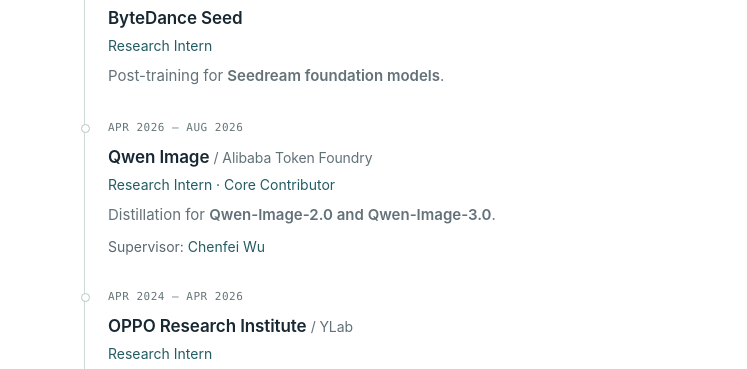
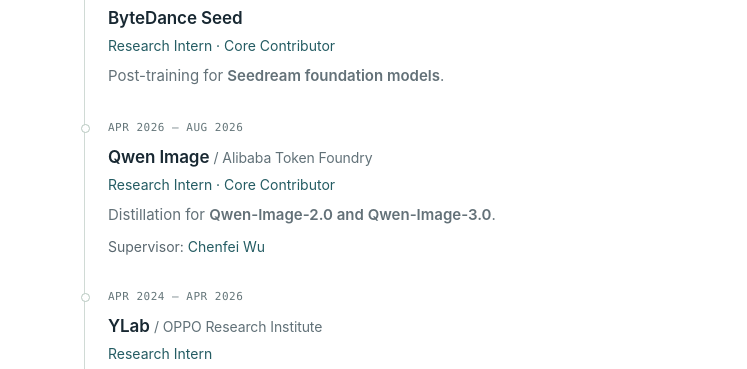
Before and after one commit to TianheWu/tianhe-page, a plain HTML site: page index.html in a window 1280 px wide. Shown: the part 2667-3036 px from the top of the page, 0-747 px from the left. Drawn offline with Linux system fonts and the light colour scheme.

Commit message:
Update Seed role and YLab affiliation display

```diff
--- a/index.html
+++ b/index.html
@@ -356,7 +356,7 @@
         <div class="timeline">
           <article class="timeline-item current">
             <div class="timeline-meta"><span class="timeline-date">SEP 2026 — PRESENT</span><span class="current-label">Current</span></div>
-            <h3>ByteDance Seed</h3><p class="position">Research Intern</p>
+            <h3>ByteDance Seed</h3><p class="position">Research Intern · Core Contributor</p>
             <p>Post-training for <strong>Seedream foundation models</strong>.</p>
           </article>
           <article class="timeline-item">
@@ -367,7 +367,7 @@
           </article>
           <article class="timeline-item">
             <div class="timeline-meta"><span class="timeline-date">APR 2024 — APR 2026</span></div>
-            <h3>OPPO Research Institute <span class="institution-detail">/ YLab</span></h3><p class="position">Research Intern</p>
+            <h3>YLab <span class="institution-detail">/ OPPO Research Institute</span></h3><p class="position">Research Intern</p>
             <p>Vision-language models and visual quality perception.</p>
             <p class="mentor">Supervisor: <a href="https://scholar.google.com/citations?user=tAK5l1IAAAAJ&amp;hl=en" target="_blank" rel="noopener noreferrer">Prof. Lei Zhang</a></p>
           </article>
```
